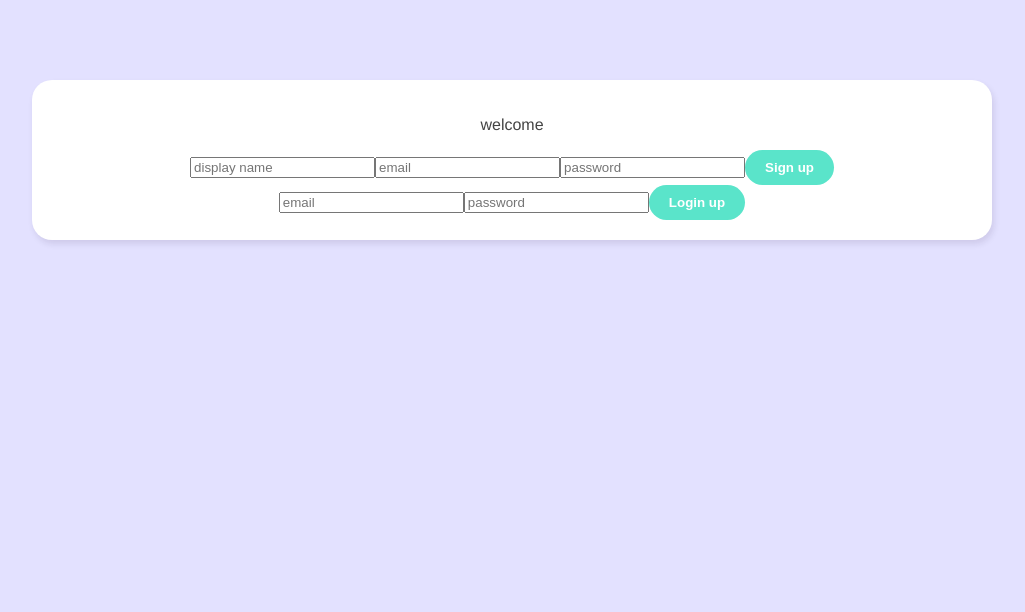
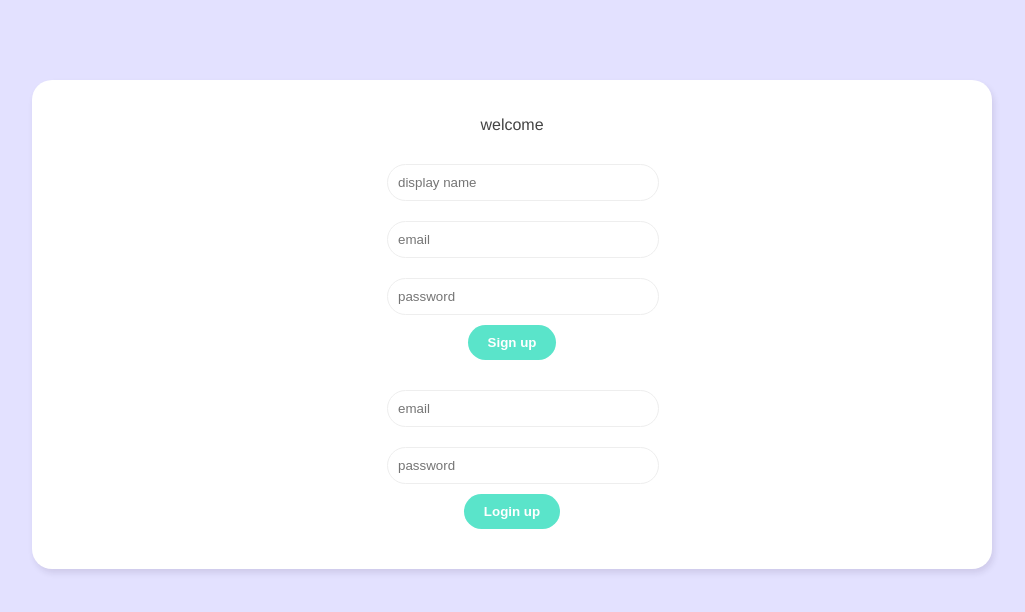
Before and after one commit to imraminradmand/ChatBox, a Vue app in the folder chat-box/: page / in a window 1280 px wide. Shown: the top 612 px of the page, without its empty margins (128-1153 px from the left). Built offline with nearby package versions, Linux system fonts and the light colour scheme.

Commit message:
some styling changes to main page

```diff
--- a/chat-box/src/views/Welcome.vue
+++ b/chat-box/src/views/Welcome.vue
@@ -18,6 +18,23 @@ export default {
 <style>
     .welcome {
         text-align: center;
-        padding: 20px 0px;
+        padding: 20px 0;
+    }
+    .welcome form {
+        width: 250px;
+        margin: 20px auto;
+    }
+    .welcome label {
+        display: block;
+        margin: 20px 0 10px;
+    }
+    .welcome input {
+        width: 100%;
+        padding: 10px;
+        border-radius: 20px;
+        border: 1px solid #eee;
+        outline: none;
+        color: #999;
+        margin: 10px auto;
     }
 </style>
```
